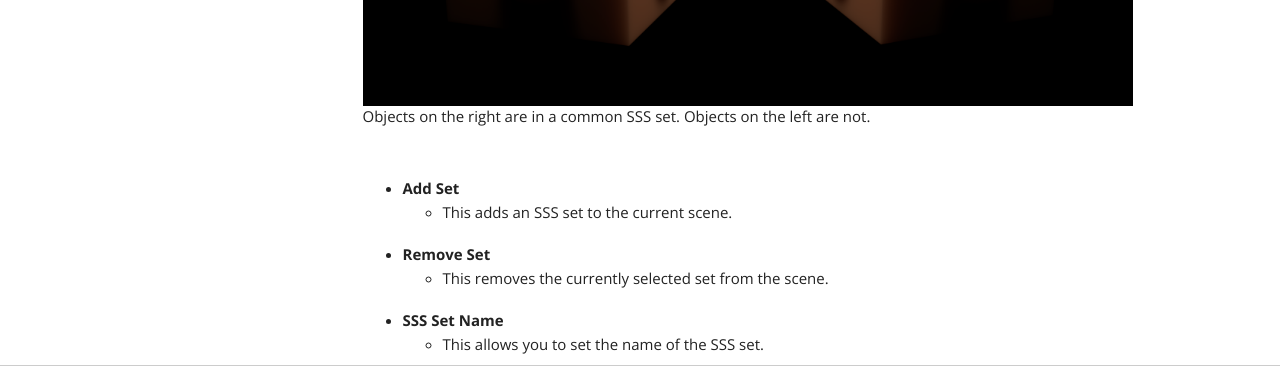
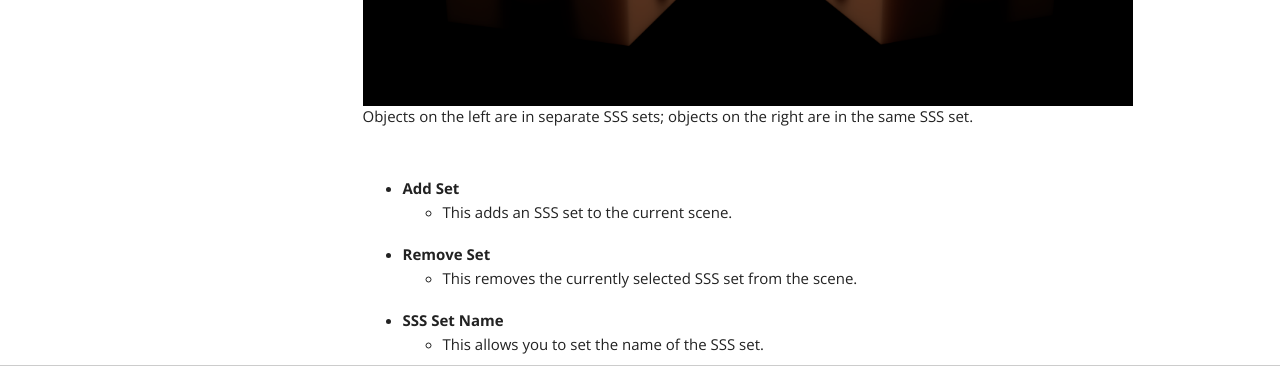
Before and after one commit to appleseedhq/blenderseed, a Sphinx documentation site: the page built from docs/panels/world/sss_sets.rst, in a window 1280 px wide and 1130 px high. Shown: the part 679-1053 px from the top of the window. Built offline with Sphinx 7.4.7, drawn with Linux system fonts in a browser that asks for light colours.

Commit message:
Minor doc tweaks

```diff
--- a/docs/panels/world/sss_sets.rst
+++ b/docs/panels/world/sss_sets.rst
@@ -11,13 +11,13 @@ SSS sets are a way for appleseed to treat separate meshes as a single object whe
 
 .. image:: /_static/screenshots/world_panel/sss_sets_example.png
 
-Objects on the right are in a common SSS set.  Objects on the left are not.
+Objects on the left are in separate SSS sets; objects on the right are in the same SSS set.
 
 |
 
 - Add Set
 	- This adds an SSS set to the current scene.
 - Remove Set
-	- This removes the currently selected set from the scene.
+	- This removes the currently selected SSS set from the scene.
 - SSS Set Name
 	- This allows you to set the name of the SSS set.
```
